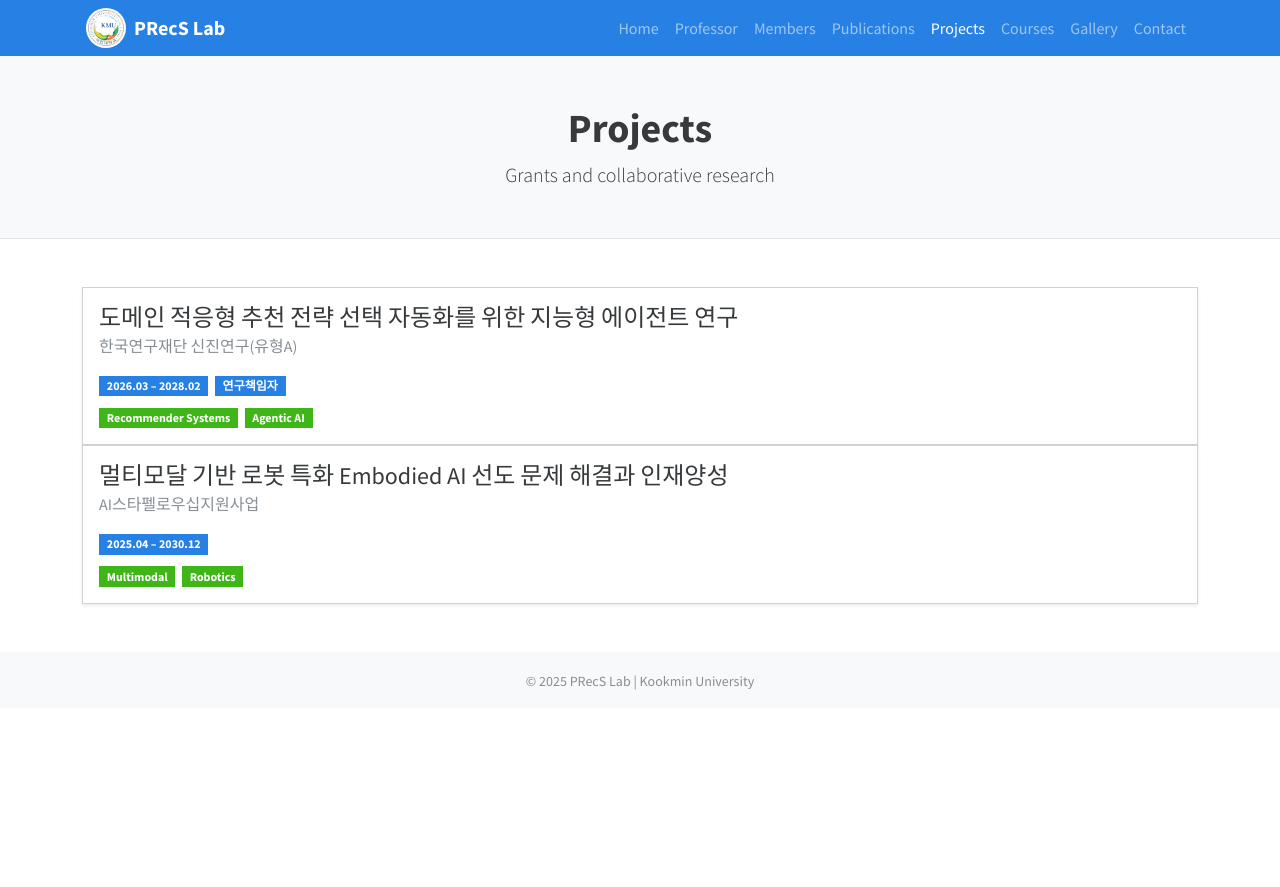
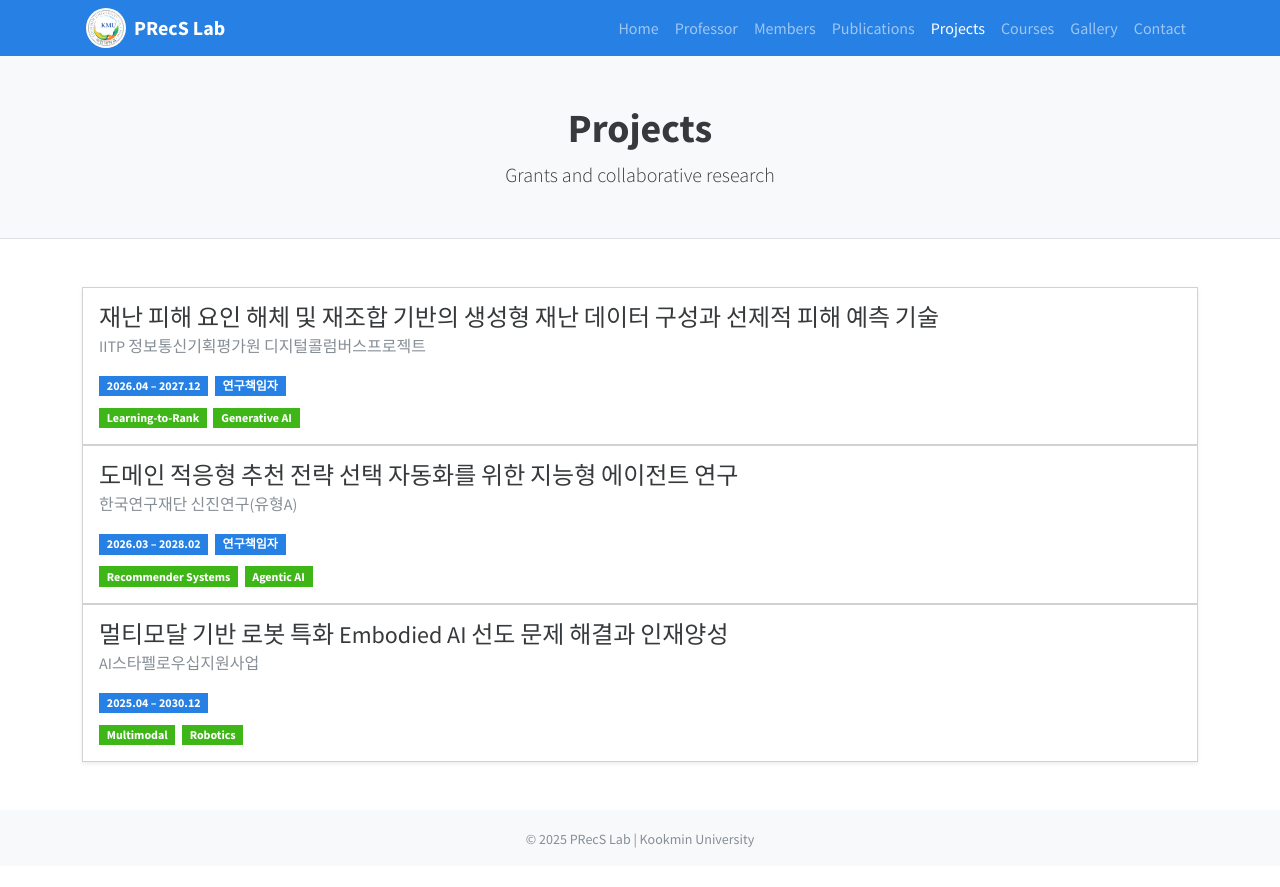
Before and after one commit to hongkyun-bae/hongkyun-bae.github.io, a Jekyll site: the page precs/projects.html, which Jekyll copies as it is, in a window 1280 px wide. Shown: the top 887 px of the page. Built offline with Jekyll 4.4.1, drawn with Linux system fonts in a browser that asks for light colours; nearby versions of some CDN libraries.

Commit message:
Update projects.html

```diff
--- a/precs/projects.html
+++ b/precs/projects.html
@@ -45,6 +45,14 @@
 <main class="container my-5">
   <div class="card shadow-sm">
     <div class="card-body">
+      <h4 class="card-title mb-2">재난 피해 요인 해체 및 재조합 기반의 생성형 재난 데이터 구성과 선제적 피해 예측 기술</h4>
+      <h6 class="card-subtitle text-muted mb-3">IITP 정보통신기획평가원 디지털콜럼버스프로젝트</h6>
+      <p class="mb-2"><span class="badge bg-primary">2026.04 – 2027.12</span>&nbsp&nbsp<span class="badge bg-primary">연구책임자</span></p>
+      <p class="mb-0"><span class="badge bg-success">Learning-to-Rank</span>&nbsp&nbsp<span class="badge bg-success">Generative AI</span></p>
+    </div>
+  </div>
+  <div class="card shadow-sm">
+    <div class="card-body">
       <h4 class="card-title mb-2">도메인 적응형 추천 전략 선택 자동화를 위한 지능형 에이전트 연구</h4>
       <h6 class="card-subtitle text-muted mb-3">한국연구재단 신진연구(유형A)</h6>
       <p class="mb-2"><span class="badge bg-primary">2026.03 – 2028.02</span>&nbsp&nbsp<span class="badge bg-primary">연구책임자</span></p>
```
